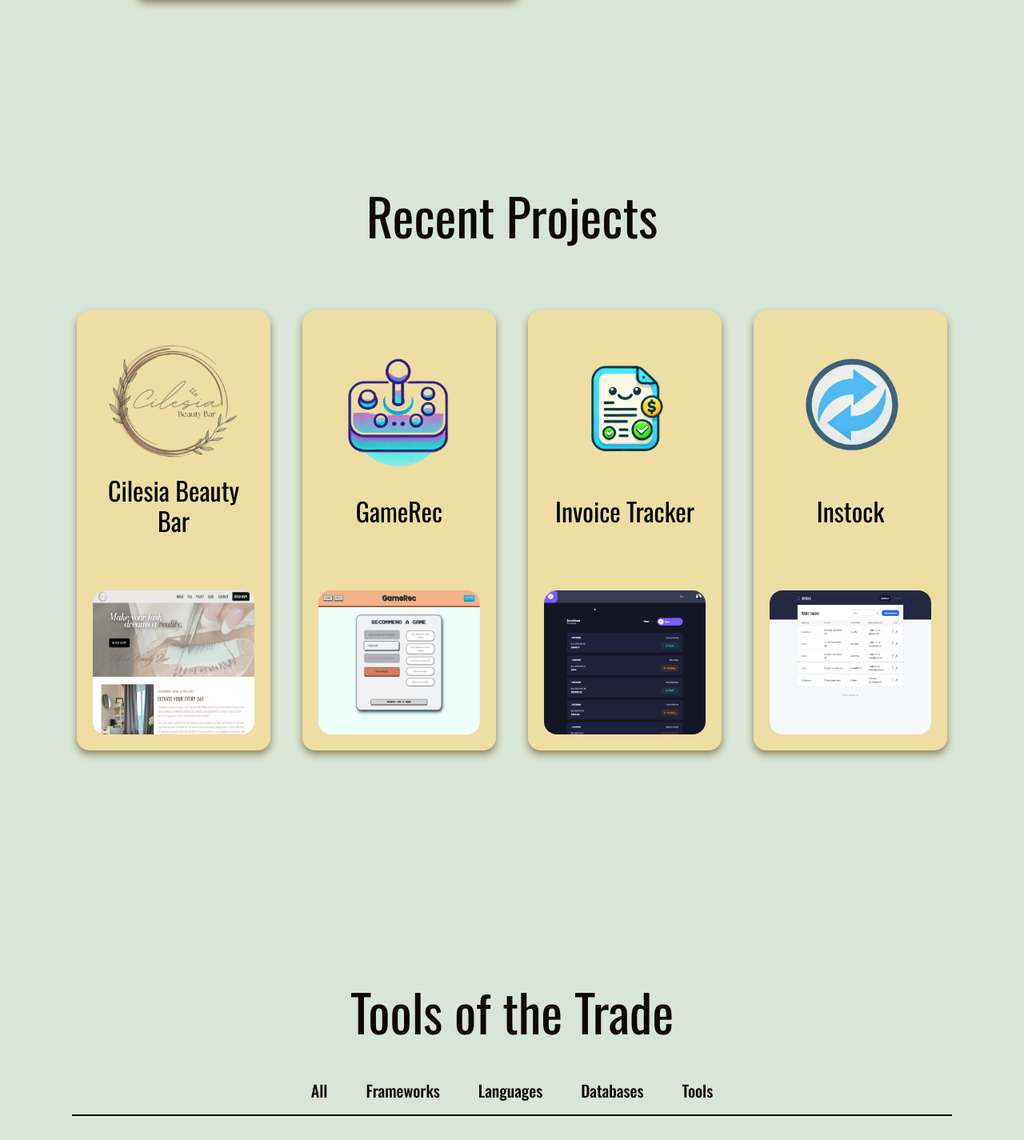
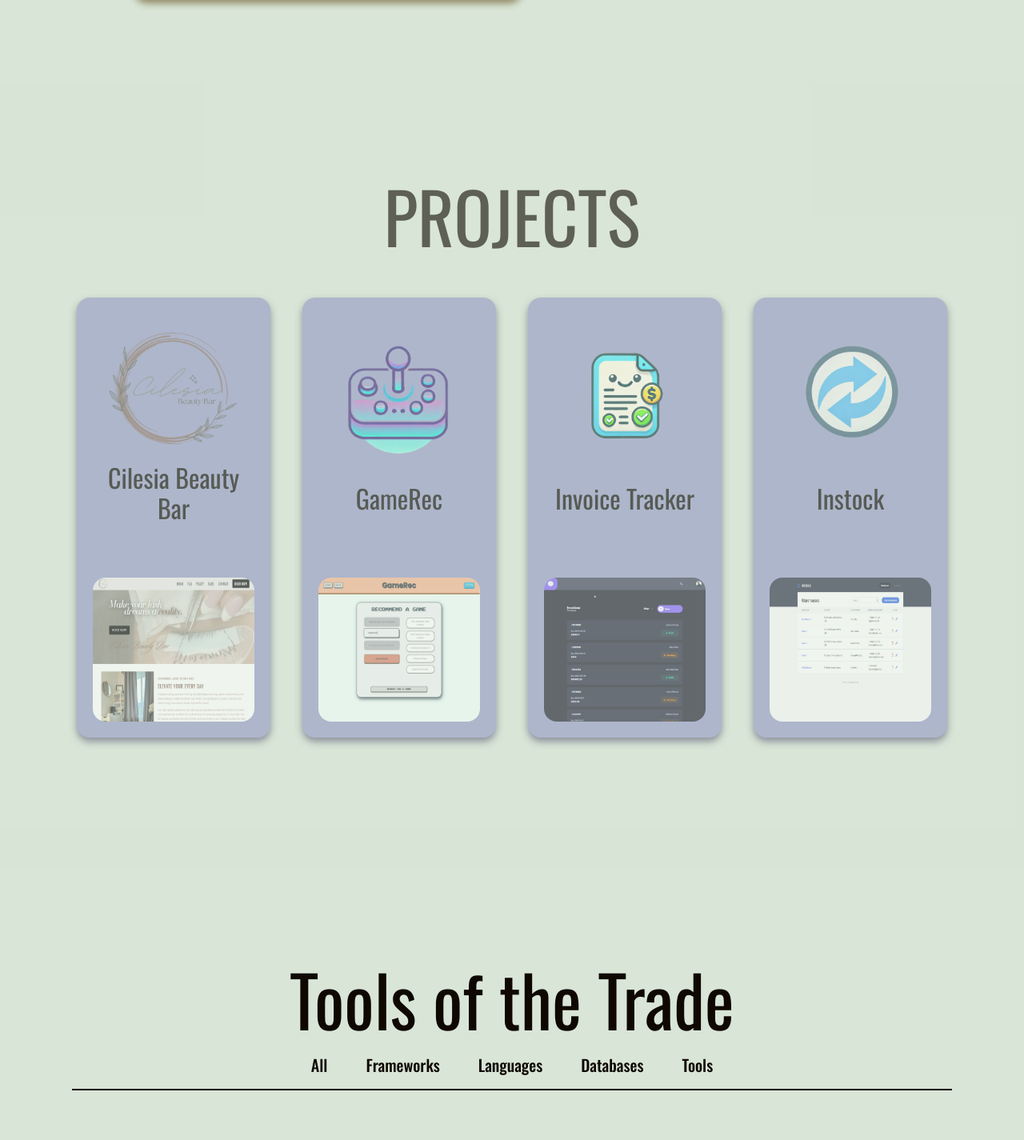
Before and after one commit to eosook/portfolio, a React (Vite) app: page / in a window 1280 px wide. Shown: the part 747-2172 px from the top of the page at 80% size. Built offline with nearby package versions, Linux system fonts and the light colour scheme.

Commit message:
smoother project animations, styling changes, observer threshold lowered

```diff
--- a/src/App.jsx
+++ b/src/App.jsx
@@ -10,7 +10,7 @@ import visibleOnScreen from "./observer";
 import Lenis from "lenis";
 
 function App() {
-  const refs = [useRef()];
+  const refs = [useRef(), useRef()];
   const isVisible = visibleOnScreen(refs);
   const [darkMode, setDarkMode] = useState(false);
 
@@ -27,13 +27,19 @@ function App() {
     requestAnimationFrame(raf);
   }, [])
 
+  useEffect(() => {
+    console.log(isVisible[1]);
+  }, isVisible[1])
+
   return (
     <div className="portfolio" data-theme={darkMode ? "dark" : "light"}>
       <Header visible={isVisible[0]} darkMode={darkMode} setDarkMode={setDarkMode}/>
       <div key={0} ref={refs[0]} className="portfolio__section-visible" id="home">
         <About />
       </div>
-      <Projects />
+      <div key={1} ref={refs[1]}>
+        <Projects visible={isVisible[1]}/>
+      </div>
       <Skills />
       <Contact />
       <Footer />
--- a/src/components/About/About.scss
+++ b/src/components/About/About.scss
@@ -7,6 +7,8 @@
   @include componentPadding;
   min-height: 100dvh;
   background: var(--background);
+  // background: linear-gradient(135deg, #759a6e 45%, white 45%, white 48%, var(--background) 48%);
+  // border-bottom: 80px solid #759a6e;
   @include tablet {
     display: flex;
     align-items: center;
--- a/src/components/Contact/Contact.jsx
+++ b/src/components/Contact/Contact.jsx
@@ -4,8 +4,8 @@ import './Contact.scss'
 export default function Contact(){
     return (
         <div id="contact" className="contact">
-            <h2 className="contact__subtitle">Want to Chat?</h2>
-            <h3 className="contact__title">Shoot me an email!</h3>
+            {/* <h2 className="contact__subtitle">Want to Chat?</h2> */}
+            <h3 className="contact__title">Let's Chat!</h3>
             <h3 className="contact__email">eosookim@gmail.com</h3>
             <ContactForm />
         </div>
--- a/src/components/Projects/ProjectCard/ProjectCard.jsx
+++ b/src/components/Projects/ProjectCard/ProjectCard.jsx
@@ -44,7 +44,6 @@ export default function ProjectCard({
           width: "85dvw",
           height: "600px",
           borderRadius: 24,
-          position: ["relative", "absolute", "relative"],
         },
         collapsed: { width: "90%", height: "150px", borderRadius: 16 },
       };
@@ -66,7 +65,7 @@ export default function ProjectCard({
     } else {
       cardVariants = {
         expanded: {
-          width: ["300px", "600px", "1000px"],
+          width: "1000px",
           height: "600px",
           borderRadius: 48,
           zIndex: 1,
@@ -103,9 +102,7 @@ export default function ProjectCard({
           animate={selectedWork == projectNumber ? "expanded" : "collapsed"}
           exit={{}}
           transition={{
-            visualDuration: 0.75,
-            times: [0, 0.5, 1],
-            delay: 0.25,
+            duration: 0.25,
           }}
           onAnimationComplete={() => {
             if (selectedWork !== projectNumber) {
@@ -117,9 +114,9 @@ export default function ProjectCard({
               ? {
                   scale: 1.1,
                   transition: { type: "spring", bounce: 0.5, duration: 0.3 },
-                  borderRadius: 48,
+                  borderRadius: isMobile ? 36 : 48 ,
                   border:
-                    "2px solid color-mix(in srgb, var(--primary) 60%, black)",
+                    "2px solid color-mix(in srgb, var(--tertiary) 60%, black)",
                 }
               : ""
           }
--- a/src/components/Projects/ProjectCard/ProjectCard.scss
+++ b/src/components/Projects/ProjectCard/ProjectCard.scss
@@ -9,12 +9,12 @@ $work-container-background: rgb(78, 217, 255);
   padding: $padding-m;
   overflow: hidden;
   justify-content: space-between;
-  background-color: var(--primary);
+  background-color: var(--tertiary);
   margin: 0 auto 2rem;
   display: flex;
   flex-direction: column;
   justify-content: space-between;
-  box-shadow: 0px 5px 10px color-mix(in srgb, var(--primary) 60%, black);
+  box-shadow: 0px 5px 10px color-mix(in srgb, var(--tertiary) 60%, black);
   overflow: hidden;
 
   @include tablet{
--- a/src/components/Projects/Projects.jsx
+++ b/src/components/Projects/Projects.jsx
@@ -9,8 +9,9 @@ import invoiceLogo from "../../assets/images/invoice-logo.png";
 import instockLogo from "../../assets/images/InStock-Logo.png";
 import { useState } from "react";
 import ProjectCard from "./ProjectCard/ProjectCard";
+import { motion, AnimatePresence } from "framer-motion";
 
-export default function Projects() {
+export default function Projects({ visible }) {
   const [selectedWork, setSelectedWork] = useState(0);
 
   function changeWork(number) {
@@ -20,8 +21,15 @@ export default function Projects() {
     setSelectedWork(0);
   }
   return (
-    <div className="projects" id="projects">
-      <div className="projects__header">Recent Projects</div>
+    <AnimatePresence>
+      <motion.div
+        className="projects"
+        id="projects"
+        initial={{ backgroundColor: "var(--background)", opacity: 0.6 }}
+        animate={visible ? {backgroundColor: "var(--background)", opacity: 1, duration: 2 } : {}}
+      >
+        <div className="projects__background-container"></div>
+        <div className="projects__header">PROJECTS</div>
         <div className="projects__section">
           <ProjectCard
             projectNumber={1}
@@ -91,11 +99,12 @@ export default function Projects() {
               "React.js",
               "Node.js",
               "Full-Stack Development",
-            "Collaborative"
+              "Collaborative",
             ]}
             link={"https://cilesiabeautybar.com/"}
           />
         </div>
-    </div>
+      </motion.div>
+    </AnimatePresence>
   );
 }
--- a/src/components/Projects/Projects.scss
+++ b/src/components/Projects/Projects.scss
@@ -10,9 +10,9 @@
 .projects {
   height: 100%;
   min-height: calc(100dvh - $header-height-mobile);
-  background-color: rgba(var(--background), 0.3);
   padding: 6rem 1rem 2rem;
-
+  // background: linear-gradient(135deg, #b6a9ce 45%, white 45%, white 48%, var(--background) 48%);
+  // border-bottom: 80px solid #b6a9ce;
   @include tablet {
     min-height: calc(100dvh);
     padding: 8rem 4rem;
--- a/src/components/Skills/SkillsSection.scss
+++ b/src/components/Skills/SkillsSection.scss
@@ -7,6 +7,8 @@
     text-align: center;
     padding: 6rem 1rem;
     min-height: 600px;
+    // background: linear-gradient(135deg, #83c4e8 45%, white 45%, white 48%, var(--background) 48%);
+    // border-bottom: 80px solid #83c4e8;
     @include tablet{
         min-height: calc(100dvh - $header-height-mobile);
         padding: 8rem 2.5rem;
--- a/src/observer.jsx
+++ b/src/observer.jsx
@@ -16,7 +16,7 @@ export default function visibleOnScreen(refs, rootMargin = "0px") {
         },
         {
           rootMargin,
-          threshold: 0.9,
+          threshold: 0.6,
         }
       );
 
--- a/src/styles/_fonts.scss
+++ b/src/styles/_fonts.scss
@@ -105,7 +105,8 @@
     margin-bottom: 3rem;
   }
   @include desktopFont{
-    margin-bottom: 3rem;
+    margin-bottom: 2rem;
+    font-size: 5.5rem;
   }
 }
 
```
Lines whose indentation alone changed are shown as unchanged.
